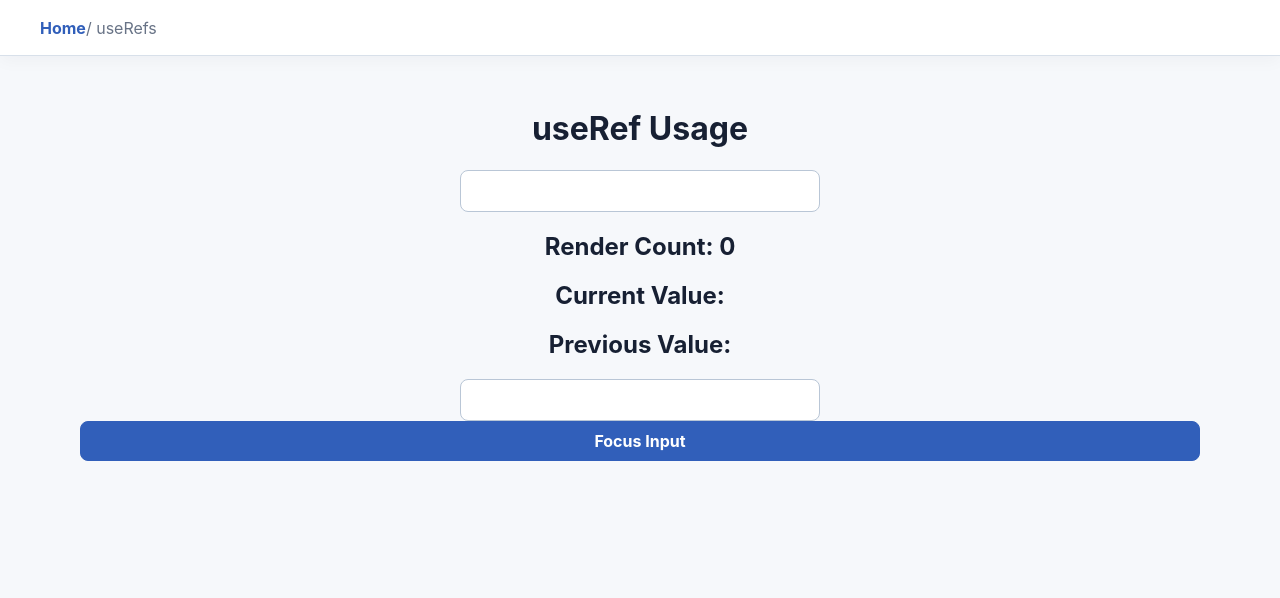
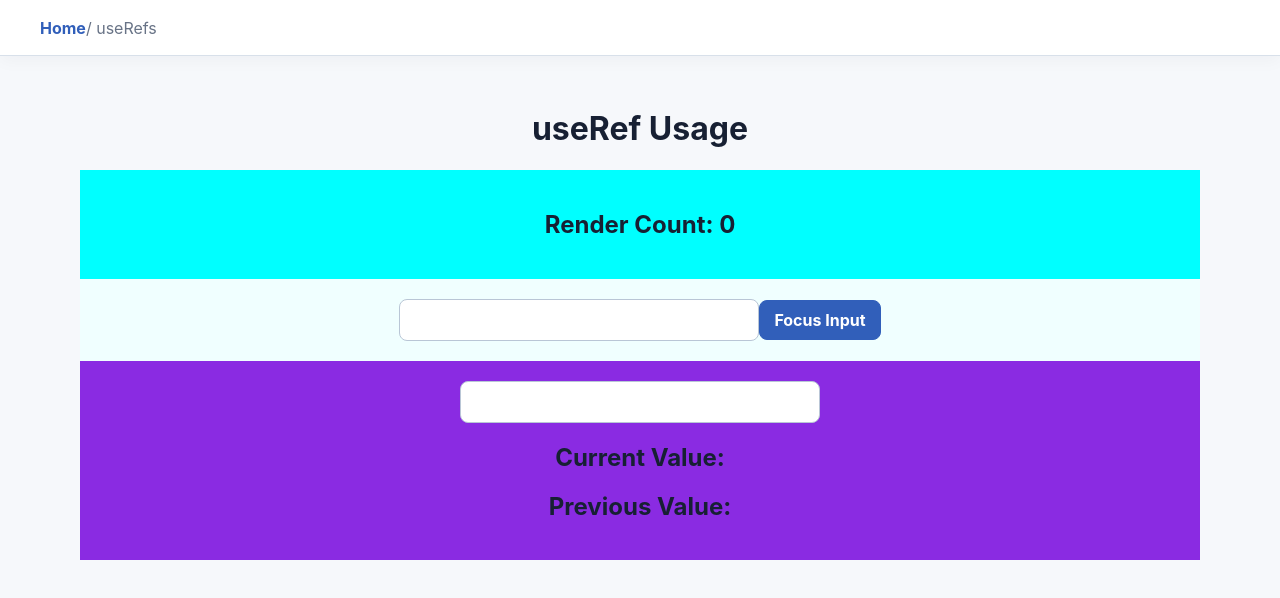
Before and after one commit to Anand-1/typescript-app, a React (Create React App) app: page /useRefs in a window 1280 px wide. Shown: the top 598 px of the page. Built offline with nearby package versions, Linux system fonts and the light colour scheme.

Commit message:
Finishing

```diff
--- a/src/HooksUsage/UseEffects/UseEffectUsage.tsx
+++ b/src/HooksUsage/UseEffects/UseEffectUsage.tsx
@@ -30,10 +30,12 @@ const useEffectUsage = () => {
   }, [counter]);
   return (
     <>
-      <h1>UseEffect Usage</h1>
-      <h2>I've rendered {counter} times!</h2>
-      <button onClick={() => setCounter((c) => c + 1)}>+</button>
-      <p>Calculation: {calculation}</p>
+      <div className="section-1 section-padding">
+        <h1>UseEffect Usage</h1>
+        <h2>I've rendered {counter} times!</h2>
+        <button onClick={() => setCounter((c) => c + 1)}>+</button>
+        <p>Calculation: {calculation}</p>
+      </div>
     </>
   );
 };
--- a/src/HooksUsage/UseRefs/UseRefUsage.tsx
+++ b/src/HooksUsage/UseRefs/UseRefUsage.tsx
@@ -16,11 +16,6 @@ import { useState, useEffect, useRef } from "react";
 
 const UserRefUsage = () => {
   const [inputValue, setInputValue] = useState("");
-  const count = useRef(0);
-
-  useEffect(() => {
-    count.current = count.current + 1;
-  });
 
   // For tracking previous value
   const previousInputValue = useRef("");
@@ -29,30 +24,51 @@ const UserRefUsage = () => {
     previousInputValue.current = inputValue;
   }, [inputValue]);
 
+  return (
+    <>
+      <h1>useRef Usage</h1>
+      <div className="section-1 section-padding">
+        <RederCalc />
+      </div>
+      <div className="section-2 section-padding">
+        <FocusInput />
+      </div>
+      <div className="section-3 section-padding">
+        <input
+          type="text"
+          value={inputValue}
+          onChange={(e) => setInputValue(e.target.value)}
+        />
+        <h2>Current Value: {inputValue}</h2>
+        <h2>Previous Value: {previousInputValue.current}</h2>
+      </div>
+    </>
+  );
+};
+
+const RederCalc = () => {
+  const count = useRef(0);
+
+  useEffect(() => {
+    count.current = count.current + 1;
+  });
+
+  return <h2>Render Count: {count.current}</h2>;
+};
+
+const FocusInput = () => {
   // For accessing dom elements
   const inputElement =
     React.useRef() as React.MutableRefObject<HTMLInputElement>;
-
   const focusInput = () => {
     inputElement.current.focus();
   };
-
   return (
     <>
-      <h1>useRef Usage</h1>
-      <input
-        type="text"
-        value={inputValue}
-        onChange={(e) => setInputValue(e.target.value)}
-      />
-      <h2>Render Count: {count.current}</h2>
-      <h2>Current Value: {inputValue}</h2>
-      <h2>Previous Value: {previousInputValue.current}</h2>
       {/* {for accessing dom elements} */}
       <input type="text" ref={inputElement} />
       <button onClick={focusInput}>Focus Input</button>
     </>
   );
 };
-
 export default UserRefUsage;
--- a/src/HooksUsage/UseStateUsage/UseStateUsage.tsx
+++ b/src/HooksUsage/UseStateUsage/UseStateUsage.tsx
@@ -24,6 +24,8 @@ const UseStateUsage = () => {
 };
 
 const Counter = () => {
+
+  console.log("------------------------------")
   console.log("Counter rendered");
   const [count, setCount] = useState(0);
   return (
@@ -78,6 +80,7 @@ const Todos = () => {
   return (
     <>
       {" "}
+
       <button type="button" onClick={handleTodos}>
         Update Todos
       </button>
```
